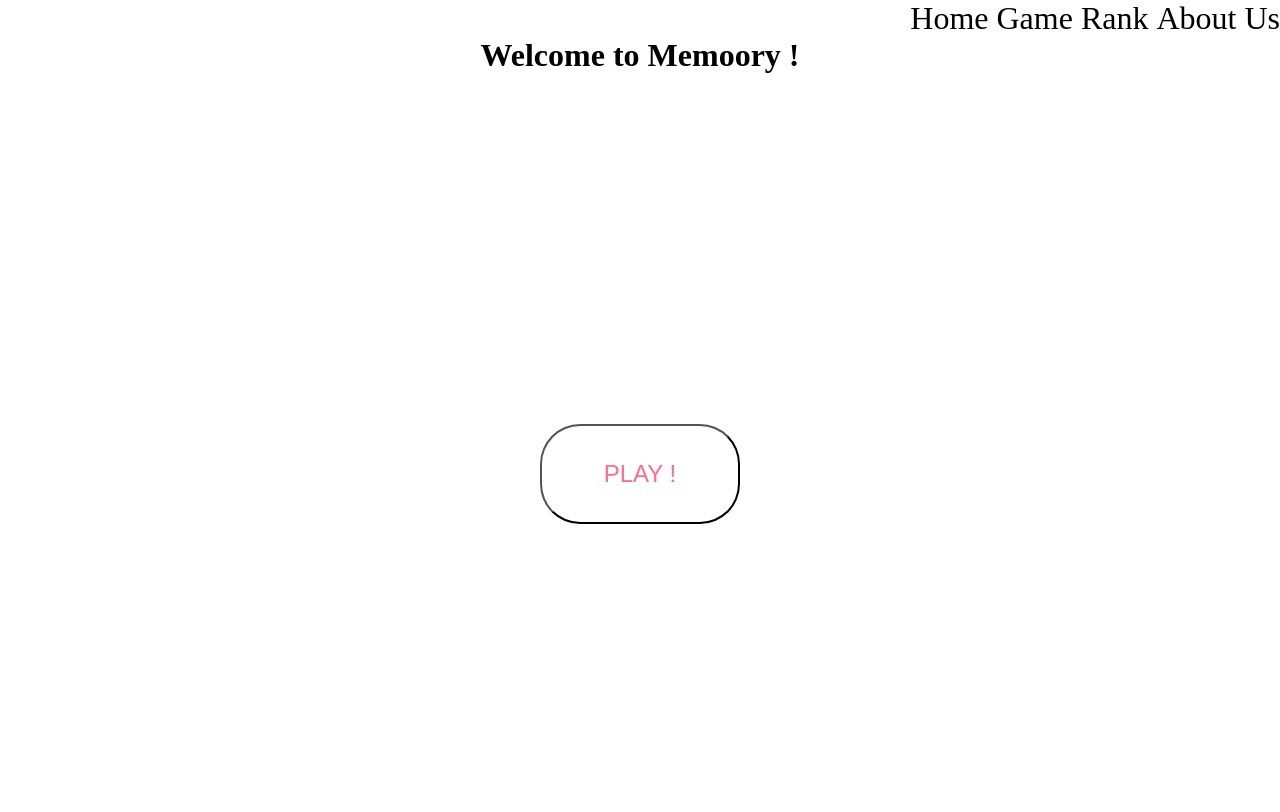
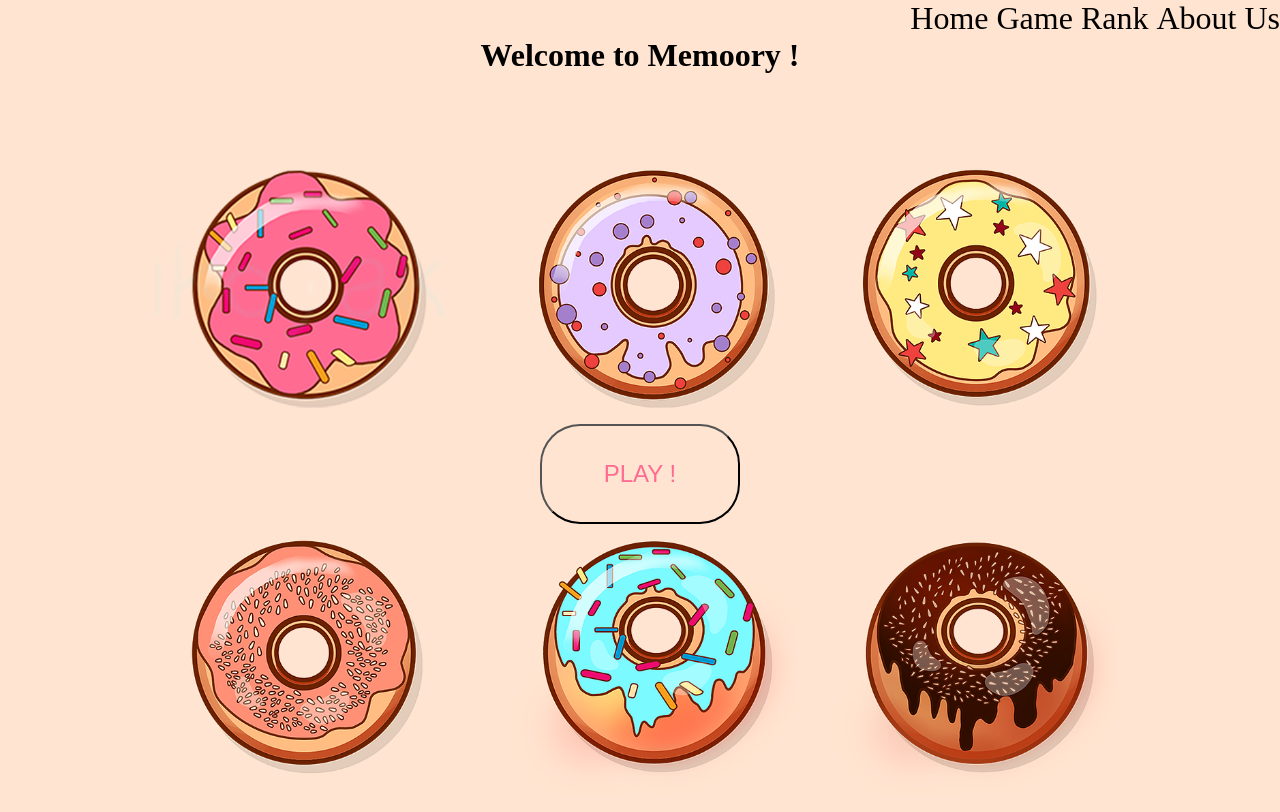
Before and after one commit to PSchnur/Projet-1-Memory, a plain HTML site: page indexhome.html in a window 1280 px wide. Drawn offline with Linux system fonts and the light colour scheme.

Commit message:
add css code for indexhome

```diff
--- a/stylehome.css
+++ b/stylehome.css
@@ -16,7 +16,7 @@ li {
 }
 
 body {
-    background-image : url("./background-donut.png");
+    background-image : url("images/background-donut.png");
     background-size: cover;
     height: 100vh;
 }
```
